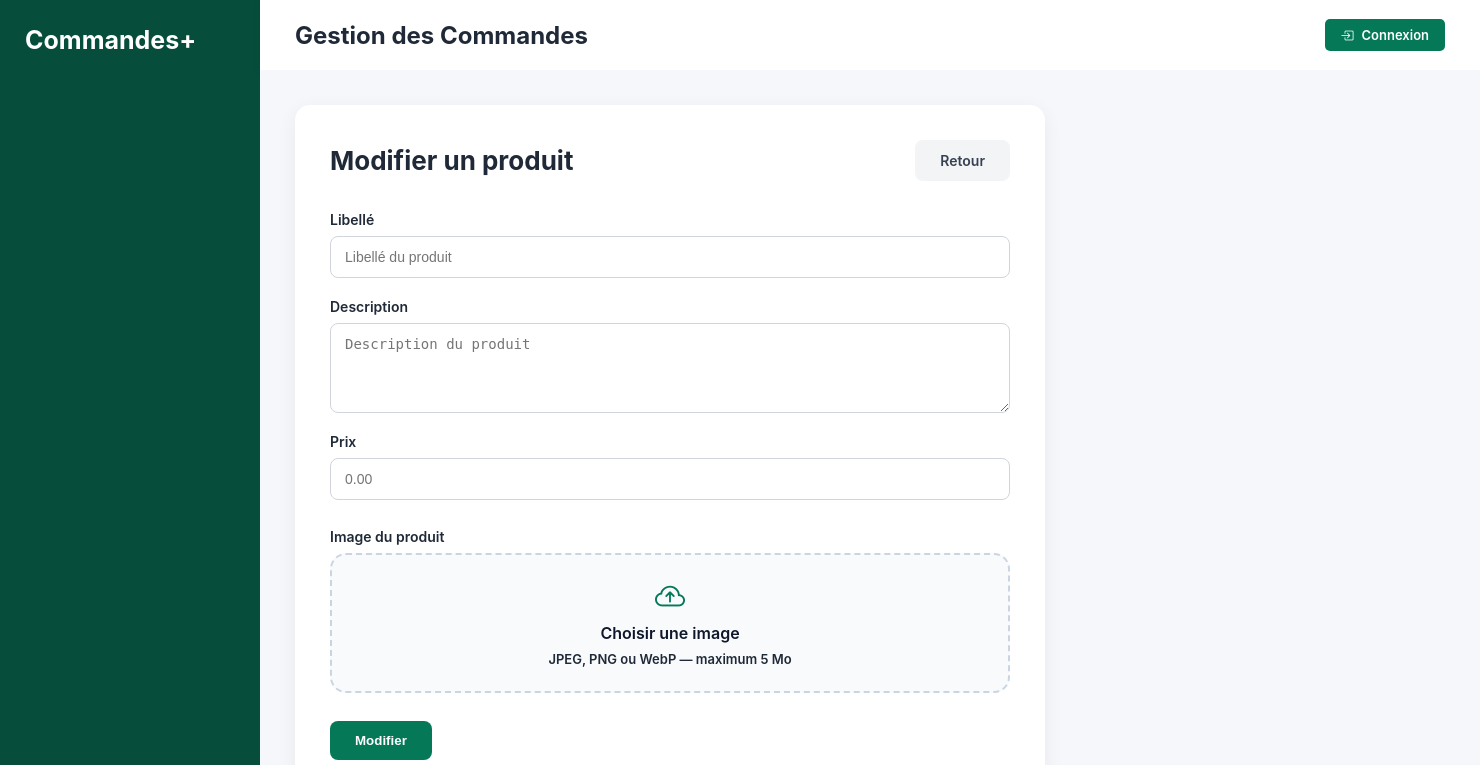
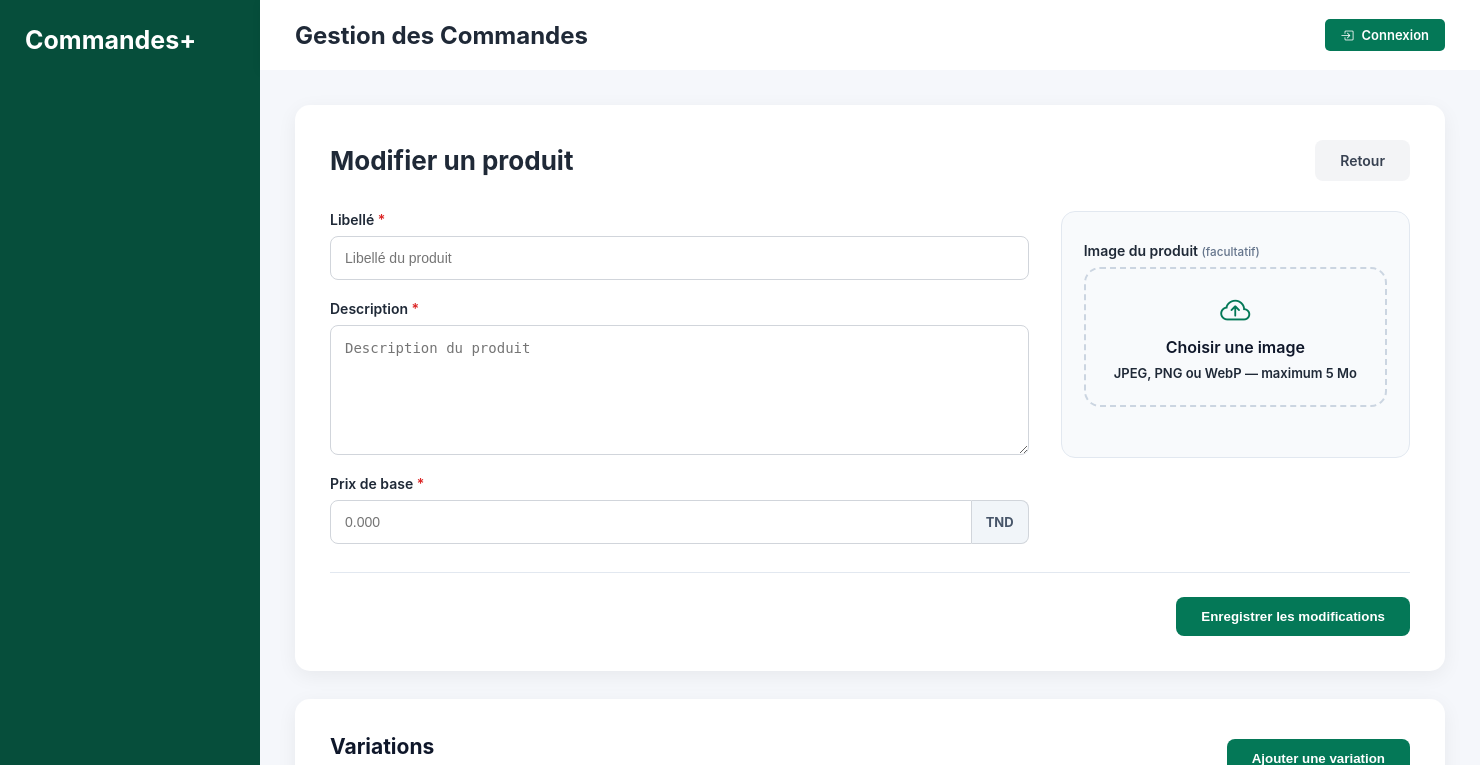
Before and after one commit to syrinemrf/GestionCommandes, a Symfony app: template templates/product/edit.html.twig in a window 1480 px wide. Shown: the top 765 px of the page. Run offline with Twig, Linux system fonts and the light colour scheme; the template is opened without the code that fills it, so the values that code supplies are empty; some libraries are stand-ins or nearby versions.

Commit message:
feat: improve product forms and variation reference generation

```diff
--- a/public/css/products.css
+++ b/public/css/products.css
@@ -4,6 +4,68 @@
     object-fit: cover;
     border: 1px solid #e5e7eb;
     border-radius: 8px;
+}
+
+.product-form-card { width: 100%; max-width: 1200px; }
+.product-form-layout {
+    display: grid;
+    grid-template-columns: minmax(0, 2fr) minmax(280px, 1fr);
+    gap: 32px;
+    align-items: start;
+}
+.product-form-main,
+.product-form-sidebar { min-width: 0; }
+.product-form-sidebar {
+    padding: 22px;
+    border: 1px solid #e2e8f0;
+    border-radius: 14px;
+    background: #f8fafc;
+}
+.product-form-actions {
+    display: flex;
+    justify-content: flex-end;
+    padding-top: 24px;
+    margin-top: 8px;
+    border-top: 1px solid #e2e8f0;
+}
+.product-form-actions .btn-primary { min-width: 150px; }
+.required-mark { color: #dc2626; }
+.product-image-field > label small { color: #64748b; font-weight: 500; }
+.input-with-addon { display: flex; align-items: stretch; width: 100%; }
+.input-with-addon input {
+    flex: 1;
+    min-width: 0;
+    border-top-right-radius: 0 !important;
+    border-bottom-right-radius: 0 !important;
+}
+.input-addon {
+    display: flex;
+    align-items: center;
+    padding: 0 14px;
+    border: 1px solid var(--color-gray-border);
+    border-left: 0;
+    border-radius: 0 8px 8px 0;
+    background: #f1f5f9;
+    color: #475569;
+    font-size: 13px;
+    font-weight: 700;
+}
+.input-with-addon:focus-within .input-addon { border-color: var(--color-primary); color: var(--color-primary); }
+.product-form-card .form-group input[type="text"],
+.product-form-card .form-group select,
+#variation-form .form-group input[type="text"],
+#variation-form .form-group input[type="number"] { min-height: 44px; }
+.product-form-card .form-group textarea { min-height: 130px; line-height: 1.5; resize: vertical; }
+.async-submit-button { display: inline-flex; align-items: center; justify-content: center; gap: 8px; }
+.async-submit-button:disabled { cursor: wait; opacity: 0.75; }
+.button-loading { display: none; }
+.async-submit-button:disabled .button-label { display: none; }
+.async-submit-button:disabled .button-loading { display: inline-flex !important; align-items: center; gap: 7px; }
+.button-loading i { display: inline-block; animation: button-spin 0.8s linear infinite; }
+@keyframes button-spin { to { transform: rotate(360deg); } }
+
+@media (min-width: 900px) {
+    .product-form-sidebar { position: sticky; top: 24px; }
 }
 
 .product-image-field { width: 100%; margin-top: 8px; }
@@ -123,12 +185,16 @@
 .attribute-section-header label { margin-bottom: 0; }
 .attribute-section-header label small { color: #64748b; font-weight: 500; }
 .attribute-help { margin: 5px 0 0; color: #64748b; font-size: 13px; }
+.field-help { margin-top: 8px; color: #64748b; font-size: 13px; }
 .attribute-row { display: grid; grid-template-columns: 1fr 1fr auto; gap: 10px; margin-bottom: 10px; }
 .attribute-row input,
 #variation-form input[type="number"] { min-width: 0; padding: 12px 14px; border: 1px solid var(--color-gray-border); border-radius: 8px; font-size: 14px; }
 .remove-attribute-button { width: 42px; border: 0; border-radius: 8px; background: #fee2e2; color: #b91c1c; cursor: pointer; }
 
 @media (max-width: 760px) {
+    .product-form-layout { grid-template-columns: 1fr; gap: 20px; }
+    .product-form-sidebar { padding: 18px; }
+    .product-form-actions .btn-primary { width: 100%; }
     .attribute-row { grid-template-columns: 1fr auto; }
     .attribute-row input:first-child { grid-column: 1 / -1; }
     .product-variations-card .form-header,
--- a/public/js/product.js
+++ b/public/js/product.js
@@ -1,4 +1,10 @@
 $(document).ready(function () {
+
+    function setButtonLoading(button, loading) {
+        button.prop('disabled', loading);
+        button.find('.button-label').prop('hidden', loading);
+        button.find('.button-loading').prop('hidden', !loading);
+    }
 
     const imageInput = $('#image');
     const imagePreview = $('#image-preview');
@@ -304,6 +310,7 @@ $(document).ready(function () {
     }
 
     $('#add-variation-button').on('click', function () {
+        $('#variation-submit-button .button-label').text('Ajouter la variation');
         resetVariationForm();
         openVariationForm();
     });
@@ -344,6 +351,7 @@ $(document).ready(function () {
     });
 
     $(document).on('click', '.edit-variation-button', function () {
+        $('#variation-submit-button .button-label').text('Enregistrer les modifications');
         const button = $(this);
         let attributes = {};
 
@@ -359,7 +367,6 @@ $(document).ready(function () {
         $('#variation-token').val(button.attr('data-edit-token'));
         $('#variation-form-title').text('Modifier la variation');
         $('#variation-libelle').val(button.attr('data-libelle'));
-        $('#variation-reference').val(button.attr('data-reference'));
         $('#variation-prix').val(button.attr('data-prix-supplement'));
         $('#variation-stock').val(button.attr('data-stock'));
         attributeList.empty();
@@ -380,7 +387,7 @@ $(document).ready(function () {
 
         const form = $(this);
         const submitButton = form.find('button[type="submit"]');
-        submitButton.prop('disabled', true);
+        setButtonLoading(submitButton, true);
 
         $.ajax({
             type: 'POST',
@@ -401,7 +408,7 @@ $(document).ready(function () {
                 showToast(xhr.responseJSON?.message || 'Impossible d’ajouter la variation.', 'error');
             },
             complete: function () {
-                submitButton.prop('disabled', false);
+                setButtonLoading(submitButton, false);
             }
         });
     });
@@ -415,7 +422,7 @@ $(document).ready(function () {
 
         const form = $(this);
         const submitButton = form.find('button[type="submit"]');
-        submitButton.prop('disabled', true);
+        setButtonLoading(submitButton, true);
 
         $.ajax({
             type: 'POST',
@@ -433,7 +440,7 @@ $(document).ready(function () {
             },
             error: function (xhr) {
                 showToast(xhr.responseJSON?.message || 'Impossible de supprimer la variation.', 'error');
-                submitButton.prop('disabled', false);
+                setButtonLoading(submitButton, false);
             }
         });
     });
--- a/src/Controller/ProductVariationController.php
+++ b/src/Controller/ProductVariationController.php
@@ -129,6 +129,7 @@ class ProductVariationController extends AbstractController
         $variation->setIsDeleted(false);
 
         $variationService->fillFromRequest($variation, $request);
+        $variationService->generateReference($variation);
 
         $errors = $validator->validate($variation);
 
@@ -201,6 +202,7 @@ class ProductVariationController extends AbstractController
         }
 
         $variationService->fillFromRequest($variation, $request);
+        $variationService->generateReference($variation);
 
         $errors = $validator->validate($variation);
 
--- a/templates/product/_variation_actions.html.twig
+++ b/templates/product/_variation_actions.html.twig
@@ -6,7 +6,6 @@
         data-edit-url="{{ path('product_variation_edit', {id: variation.id}) }}"
         data-edit-token="{{ csrf_token('product-variation-edit-' ~ variation.id) }}"
         data-libelle="{{ variation.libelle }}"
-        data-reference="{{ variation.reference }}"
         data-prix-supplement="{{ variation.prixSupplement }}"
         data-stock="{{ variation.stock }}"
         data-attributs="{{ variation.attributs|json_encode|e('html_attr') }}">
@@ -15,6 +14,9 @@
 
     <form method="post" action="{{ path('product_variation_delete', {id: variation.id}) }}" class="delete-variation-form">
         <input type="hidden" name="_token" value="{{ csrf_token('product-variation-delete-' ~ variation.id) }}">
-        <button type="submit" class="table-action table-action-danger">Supprimer</button>
+        <button type="submit" class="table-action table-action-danger async-submit-button">
+            <span class="button-label">Supprimer</span>
+            <span class="button-loading"><i class="bi bi-arrow-repeat"></i></span>
+        </button>
     </form>
 </div>
--- a/templates/product/edit.html.twig
+++ b/templates/product/edit.html.twig
@@ -6,7 +6,7 @@ Modifier un produit
 
 {% block body %}
 
-<div class="form-card">
+<div class="form-card product-form-card">
 
     <div class="form-header">
 
@@ -22,10 +22,13 @@ Modifier un produit
 
         <input type="hidden" name="_token" value="{{ csrf_token('product-edit-' ~ product.id) }}">
 
+        <div class="product-form-layout">
+            <div class="product-form-main">
+
         <div class="form-group">
 
             <label for="libelle">
-                Libellé
+                Libellé <span class="required-mark" aria-hidden="true">*</span>
             </label>
 
             <input
@@ -41,7 +44,7 @@ Modifier un produit
         <div class="form-group">
 
             <label for="description">
-                Description
+                Description <span class="required-mark" aria-hidden="true">*</span>
             </label>
 
             <textarea
@@ -57,22 +60,39 @@ Modifier un produit
             <div class="form-group">
 
                 <label for="prix">
-                    Prix
+                    Prix de base <span class="required-mark" aria-hidden="true">*</span>
                 </label>
 
-                <input
-                    type="text"
-                    id="prix"
-                    name="prix"
-                    placeholder="0.00"
-                    value="{{ product.prix }}"
-                    required>
+                <div class="input-with-addon">
+                    <input type="text" id="prix" name="prix" placeholder="0.000" value="{{ product.prix }}" inputmode="decimal" required>
+                    <span class="input-addon">TND</span>
+                </div>
 
             </div>
-        </div>
+            </div>
+
+        {% if is_granted('ROLE_ADMIN') %}
+            <div class="form-group">
+                <label for="fournisseur">
+                    Fournisseur <span class="required-mark" aria-hidden="true">*</span>
+                </label>
+                <select id="fournisseur" name="fournisseur" required>
+                    {% for fournisseur in fournisseurs %}
+                        <option value="{{ fournisseur.id }}" {% if product.fournisseur and product.fournisseur.id == fournisseur.id %}selected{% endif %}>
+                            {{ fournisseur.nom }} {{ fournisseur.prenom }}
+                            {% if fournisseur.libelle %}({{ fournisseur.libelle }}){% endif %}
+                        </option>
+                    {% endfor %}
+                </select>
+            </div>
+        {% endif %}
+
+            </div>
+
+            <aside class="product-form-sidebar">
 
         <div class="form-group product-image-field">
-            <label>Image du produit</label>
+            <label>Image du produit <small>(facultatif)</small></label>
 
             <div class="image-uploader" id="image-uploader">
                 <input
@@ -111,31 +131,15 @@ Modifier un produit
             </div>
         </div>
 
-        {% if is_granted('ROLE_ADMIN') %}
-            <div class="form-group">
+            </aside>
+        </div>
 
-                <label for="fournisseur">
-                    Fournisseur
-                </label>
-
-                <select id="fournisseur" name="fournisseur">
-                    {% for fournisseur in fournisseurs %}
-                        <option value="{{ fournisseur.id }}"
-                            {% if product.fournisseur and product.fournisseur.id == fournisseur.id %}selected{% endif %}>
-                            {{ fournisseur.nom }} {{ fournisseur.prenom }}
-                            {% if fournisseur.libelle %}
-                                ({{ fournisseur.libelle }})
-                            {% endif %}
-                        </option>
-                    {% endfor %}
-                </select>
-
-            </div>
-        {% endif %}
-
-        <button type="submit" class="btn-primary">
-            Modifier
-        </button>
+        <div class="product-form-actions">
+            <button type="submit" class="btn-primary async-submit-button">
+                <span class="button-label">Enregistrer les modifications</span>
+                <span class="button-loading"><i class="bi bi-arrow-repeat"></i> Enregistrement...</span>
+            </button>
+        </div>
 
     </form>
 
@@ -202,20 +206,20 @@ Modifier un produit
 
         <div class="form-group">
             <label for="variation-libelle">Libellé</label>
-            <input type="text" id="variation-libelle" name="libelle" placeholder="Exemple : Rouge - Taille M" maxlength="255" required>
+            <input type="text" id="variation-libelle" name="libelle" placeholder="Exemple : Rouge - Taille M" maxlength="255">
+            <small class="field-help">Facultatif : généré depuis les caractéristiques, ou depuis le produit pour une variation Standard. La référence est automatique.</small>
         </div>
 
         <div class="form-row">
             <div class="form-group">
-                <label for="variation-reference">Référence</label>
-                <input type="text" id="variation-reference" name="reference" placeholder="Exemple : TSH-ROU-M" maxlength="100">
+            <label for="variation-prix">Supplément de prix <span class="required-mark" aria-hidden="true">*</span></label>
+                <div class="input-with-addon">
+                    <input type="text" id="variation-prix" name="prixSupplement" value="0.000" inputmode="decimal" required>
+                    <span class="input-addon">TND</span>
+                </div>
             </div>
             <div class="form-group">
-                <label for="variation-prix">Supplément de prix</label>
-                <input type="text" id="variation-prix" name="prixSupplement" value="0.000" inputmode="decimal" required>
-            </div>
-            <div class="form-group">
-                <label for="variation-stock">Stock</label>
+                <label for="variation-stock">Stock <span class="required-mark" aria-hidden="true">*</span></label>
                 <input type="number" id="variation-stock" name="stock" value="0" min="0" required>
             </div>
         </div>
@@ -236,7 +240,10 @@ Modifier un produit
 
         <div class="form-actions">
             <button type="button" class="btn-secondary" id="cancel-variation">Annuler</button>
-            <button type="submit" class="btn-primary">Enregistrer la variation</button>
+            <button type="submit" class="btn-primary async-submit-button" id="variation-submit-button">
+                <span class="button-label">Ajouter la variation</span>
+                <span class="button-loading"><i class="bi bi-arrow-repeat"></i> Enregistrement...</span>
+            </button>
         </div>
         </form>
     </div>
```
Also changed, not shown: src/Service/ProductVariationService.php (+48 -11 lines), templates/product/add.html.twig (+41 -36 lines).
